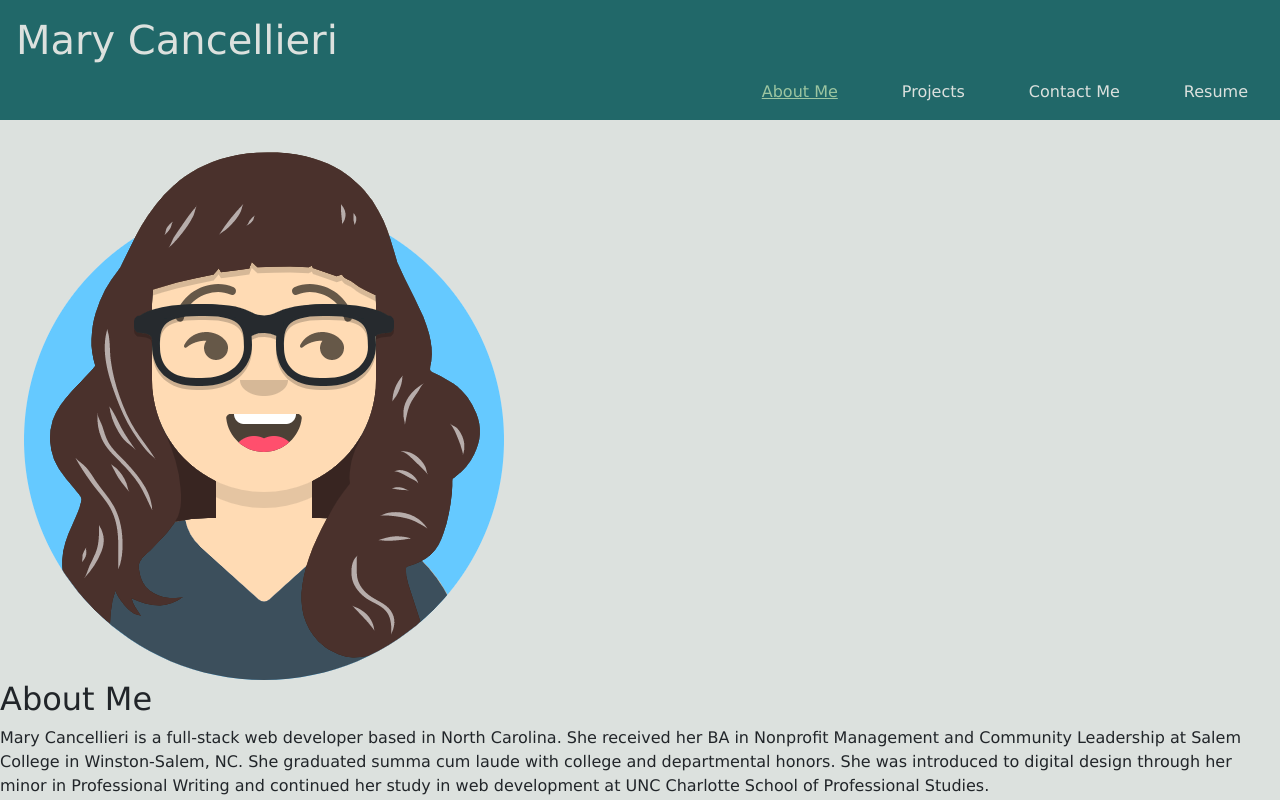
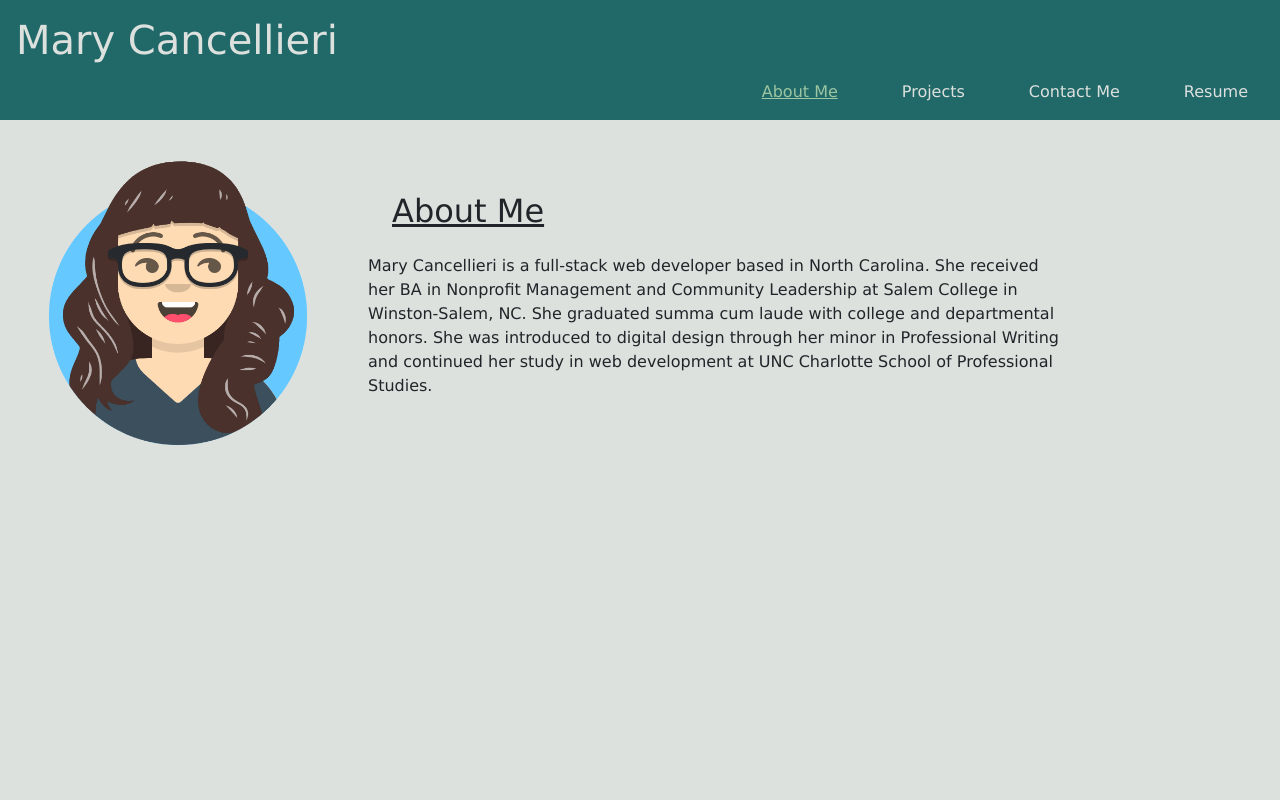
Before and after one commit to mycancel/portfolio, a React (Create React App) app: page / in a window 1280 px wide. Shown: the top 800 px of the page. Built offline with nearby package versions, Linux system fonts and the light colour scheme.

Commit message:
started adding bootstrap to about me page

```diff
--- a/src/components/About.js
+++ b/src/components/About.js
@@ -2,12 +2,12 @@ import React from "react";
 
 function About() {
   return (
-    <>
-      <aside>
-        <img src="./images/avataaars.png" alt="Avatar" />
+    <section className="row vh-100 m-4">
+      <aside className="col-12 col-md-4 col-lg-4 col-xl-3">
+        <img src="./images/avataaars.png" alt="Avatar" className="img-fluid" />
       </aside>
-      <section>
-        <h2>About Me</h2>
+      <section className="col-12 col-md-6 col-lg-6 col-xl-7 m-4">
+        <h2 className="m-4 text-left"><u>About Me</u></h2>
         <p>
           Mary Cancellieri is a full-stack web developer based in North
           Carolina. She received her BA in Nonprofit Management and Community
@@ -18,7 +18,7 @@ function About() {
           Studies.
         </p>
       </section>
-    </>
+    </section>
   );
 }
 
--- a/src/components/Header.js
+++ b/src/components/Header.js
@@ -25,7 +25,7 @@ function showNav() {
 function Header({page, setPage}) {
   return (
     <>
-      <header className="d-flex flex-column">
+      <header className="d-flex flex-column vw-100">
         <h1 className="m-3 light-text">Mary Cancellieri</h1>
         {/* Menu button visible on small and medium screens */}
         <button className="mb-3 p-3 border-0 h4 menu" onClick={() =>showNav()}>Menu</button>
```
